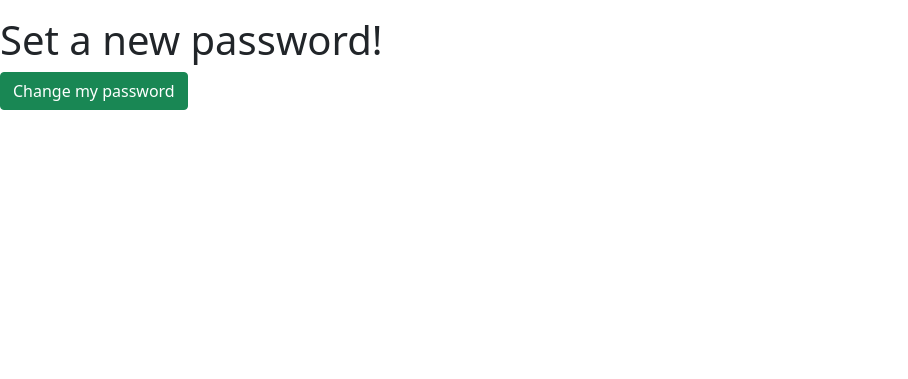
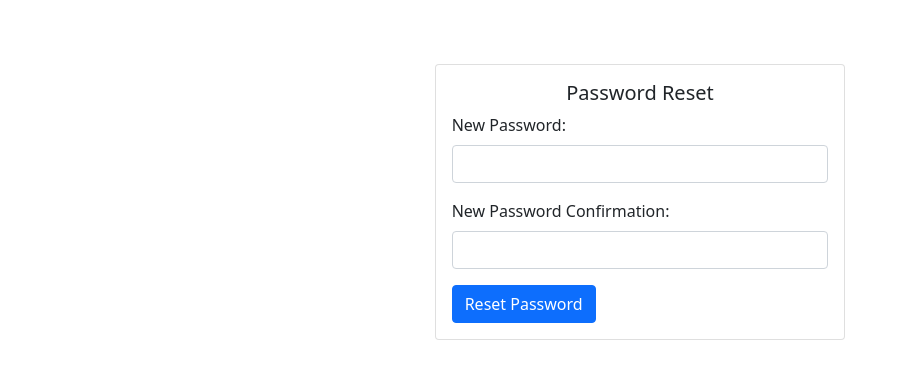
Before and after one commit to Edward-Hanson/FileServer, a Django app: a page that uses templates/registration/password_reset_confirm.html in a window 1280 px wide. Shown: the part 79-458 px from the top of the page, without its empty margins (0-908 px from the left). Run offline with Django 3.2, Linux system fonts and the light colour scheme.

Commit message:
added styling

```diff
--- a/config/settings.py
+++ b/config/settings.py
@@ -26,7 +26,7 @@
 # SECURITY WARNING: don't run with debug turned on in production!
 DEBUG = True
 
-ALLOWED_HOSTS = ['edwardhanson.pythonanywhere.com',]
+ALLOWED_HOSTS = ['*','edwardhanson.pythonanywhere.com',]
 
 
 # Application definition
--- a/templates/registration/password_reset_confirm.html
+++ b/templates/registration/password_reset_confirm.html
@@ -1,11 +1,31 @@
-<!-- templates/registration/password_reset_confirm.html -->
 {% extends 'base.html' %}
-{% block title %}Enter new password{% endblock title %}
+
 {% block content %}
-<h1>Set a new password!</h1>
-<form method="POST">
-{% csrf_token %}
-{{ form.as_p }}
-<input class="btn btn-success" type="submit" value="Change my password">
-</form>
-{% endblock content %}
+    <div class="row justify-content-center">
+        <div class="col-lg-4 col-md-6 col-sm-8">
+            <div class="card mt-5">
+                <div class="card-body">
+                    <h5 class="card-title text-center">Password Reset</h5>
+                    <form method="POST">
+                        {% csrf_token %}
+                        <div class="mb-3">
+                            <label for="id_new_password1" class="form-label">New Password:</label>
+                            <input type="password" name="new_password1" autocomplete="new-password" required class="form-control" id="id_new_password1">
+                            {% if form.errors.new_password1 %}
+                                <div class="text-danger">{{ form.errors.new_password1 }}</div>
+                            {% endif %}
+                        </div>
+                        <div class="mb-3">
+                            <label for="id_new_password2" class="form-label">New Password Confirmation:</label>
+                            <input type="password" name="new_password2" autocomplete="new-password" required class="form-control" id="id_new_password2">
+                            {% if form.errors.new_password2 %}
+                                <div class="text-danger">{{ form.errors.new_password2 }}</div>
+                            {% endif %}
+                        </div>
+                        <button type="submit" class="btn btn-primary">Reset Password</button>
+                    </form>
+                </div>
+            </div>
+        </div>
+    </div>
+{% endblock %}
```
Also changed, not shown: templates/detail.html (+9 -0 lines), templates/registration/password_change_done.html (deleted, +0 -7 lines), templates/registration/password_change_form.html (deleted, +0 -14 lines), templates/registration/password_reset_complete.html (+11 -6 lines).
